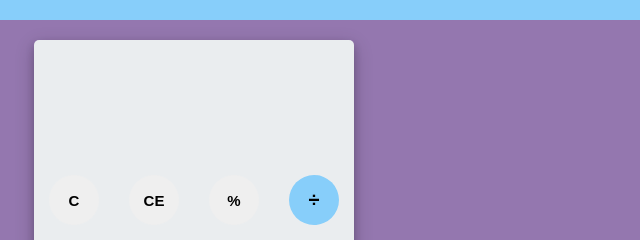
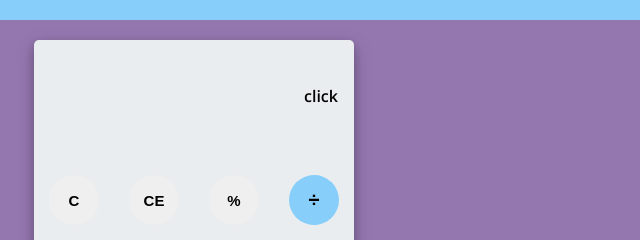
Before and after one commit to vaibhavkumar1/Industrial_training_project, a plain HTML site: page smart.html in a window 1280 px wide. Shown: the top 240 px of the page, 446-1086 px from the left. Drawn offline with nearby package versions, Linux system fonts and the light colour scheme.

Commit message:
mcrophone

```diff
--- a/smart.html
+++ b/smart.html
@@ -18,6 +18,7 @@
             </div>
             <div id="output-microphone">
 						<span id="microphone">
+							click
 						</span>
                 <span class="tooltip">Operations are plus, minus, multiply, divide &amp; reminder
 						The user input format is number + operation + number<br><br>
```
